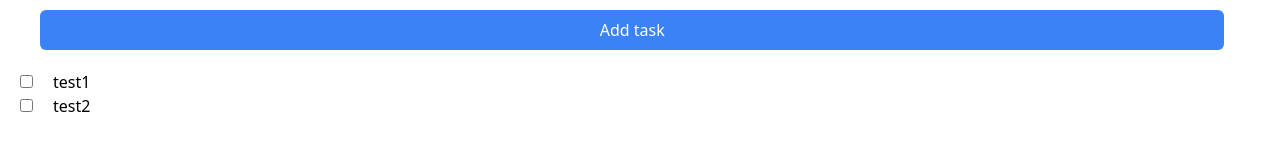
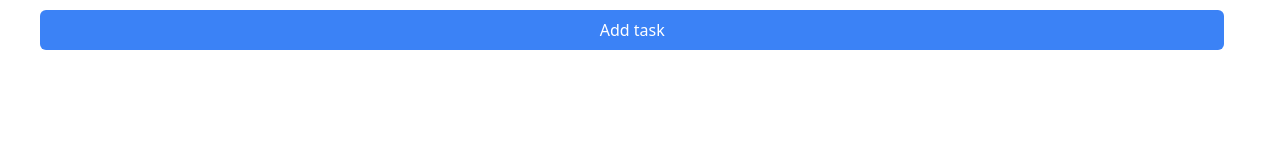
Before and after one commit to becodeorg/hamilton-7-to-do-react-GeorisVal, a React (Vite) app: page / in a window 1280 px wide. Shown: the part 144-300 px from the top of the page. Built offline with nearby package versions, Linux system fonts and the light colour scheme.

Commit message:
Added local storage, adding task

```diff
--- a/src/App.jsx
+++ b/src/App.jsx
@@ -1,19 +1,35 @@
-import { useState } from 'react'
+import React, { useState } from 'react'
+import { v4 as randomId } from "uuid";
 import Title from './components/title'
 import Form from './components/form'
 import ToDo from './components/todo'
 import './App.css'
-import * as ReactDOM from 'react-dom';
 
-function App() {
+let locStorage = 'toDoApp'
+
+export default function App() {
+  let initialTodo = [];
+    const [Todo, setTodo] = useState(() => {
+      initialTodo = JSON.parse(localStorage.getItem(locStorage + ".todos"));
+      return initialTodo || []
+  });
+
+    const addTodo = (data) => {
+      const newTodo = [...Todo]
+      newTodo.push({title: data, done: false, id: randomId()})
+      setTodo(newTodo);
+    };
+
+    React.useEffect(() => {
+      window.localStorage.setItem(locStorage + ".todos", JSON.stringify(Todo));
+    },[Todo]);
   return (
     <div className="-screen w-screen flex flex-col justify-start dark:bg-slate-600">
       <Title />
       <div className="mt-5 ml-5 flex justify-center align-center flex-col">
-        <Form />
-        <ToDo />
+        <Form addTodo={addTodo}/>
+        <ToDo todo={Todo}/>
       </div>
     </div>
   )
 }
-export default App
--- a/src/components/form.jsx
+++ b/src/components/form.jsx
@@ -1,8 +1,21 @@
-export default function Form() {
+import React, { useRef } from "react";
+
+export default function Form(props) {
+    const inputRef = useRef();
+
+    function clickHandler() {
+        const inputElement = inputRef.current
+        if(inputElement.value == '') {
+            alert("Come on, I'm sure you've got stuff to do.");
+        }else {
+            props.addTodo(inputElement.value)
+            inputElement.value = '';
+        }
+    }
     return (
         <div>
-            <input type="text" placeholder="What needs to be done ?" className="border border-emerald-900 dark:border-white p-1 pl-2 rounded-md w-[97%] " onChange={(e => newTask = e)}></input>
-            <button className="bg-blue-500 text-white h-10 m-5 hover:bg-blue-800 rounded-md w-[94%]">Add task</button>
+            <input ref={inputRef} type="text" placeholder="What needs to be done ?" className="border border-emerald-900 dark:border-white p-1 pl-2 rounded-md w-[97%]"></input>
+            <button className="bg-blue-500 text-white h-10 m-5 hover:bg-blue-800 rounded-md w-[94%]" onClick={clickHandler}>Add task</button>
         </div>
     )
 }
--- a/src/components/todo.jsx
+++ b/src/components/todo.jsx
@@ -1,9 +1,7 @@
 import React, { useState } from "react";
-import { v4 as randomId } from "uuid";
-export default function ToDo() {
-    const toDo = [
-    {title: "test1", done: false, id: randomId()},
-    {title: "test2", done: false, id: randomId()}];
+export default function ToDo(props) {
+    let toDo = props.todo;
+
     const handleChange = (id) => {
         const newToDo = todos.map((todo) => {
             if (todo.id === id) {
@@ -17,14 +15,19 @@ export default function ToDo() {
     };
 
     const [todos, setTodos] = useState(toDo);
+
+    React.useEffect(() => {
+        setTodos(props.todo);
+    })
+
     return (
-        <ul>
+        <ul className="grid grid-cols-2 ml-auto mr-auto gap-10">
             {todos.map((todo) => (
             <li key={todo.id}>
-                <input type="checkbox" id = {todo.id} name="todo1" value={todo.done} onChange={() => {
+                <input type="checkbox" id = {todo.id} value={todo.done} onChange={() => {
                     handleChange(todo.id)
-                }} className="accent-blue-300"></input>
-                <label htmlFor={todo.id} className={`dark:text-white ml-5 ${todo.done?"line-through":"no-underline"}`}>{todo.title}</label>
+                }} className="accent-blue-300 scale-[3] m-10"></input>
+                <label htmlFor={todo.id} className={`dark:text-white ml-5 text-xl ${todo.done?"line-through":"no-underline"}`}>{todo.title}</label>
             </li>
             ))}
         </ul>
```
